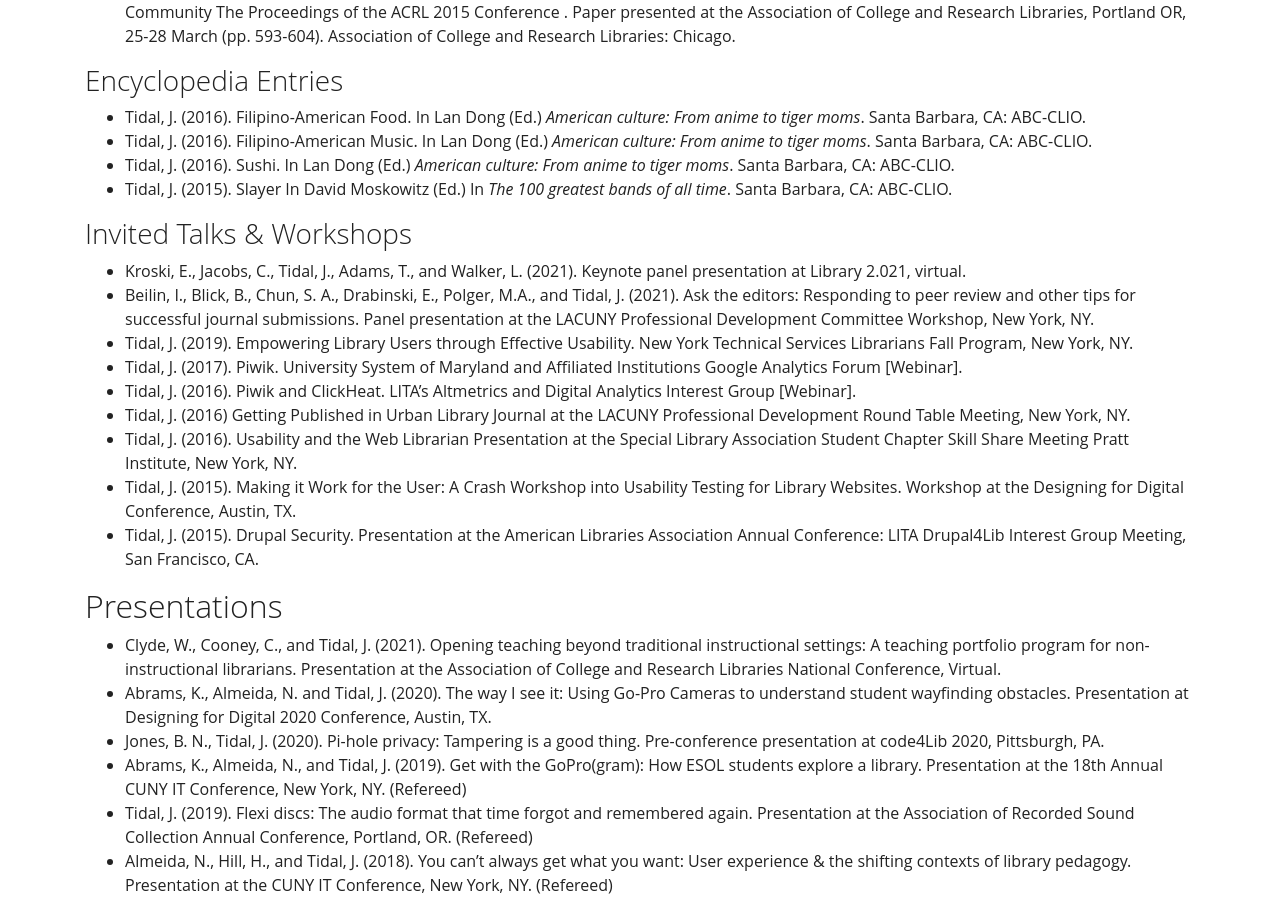
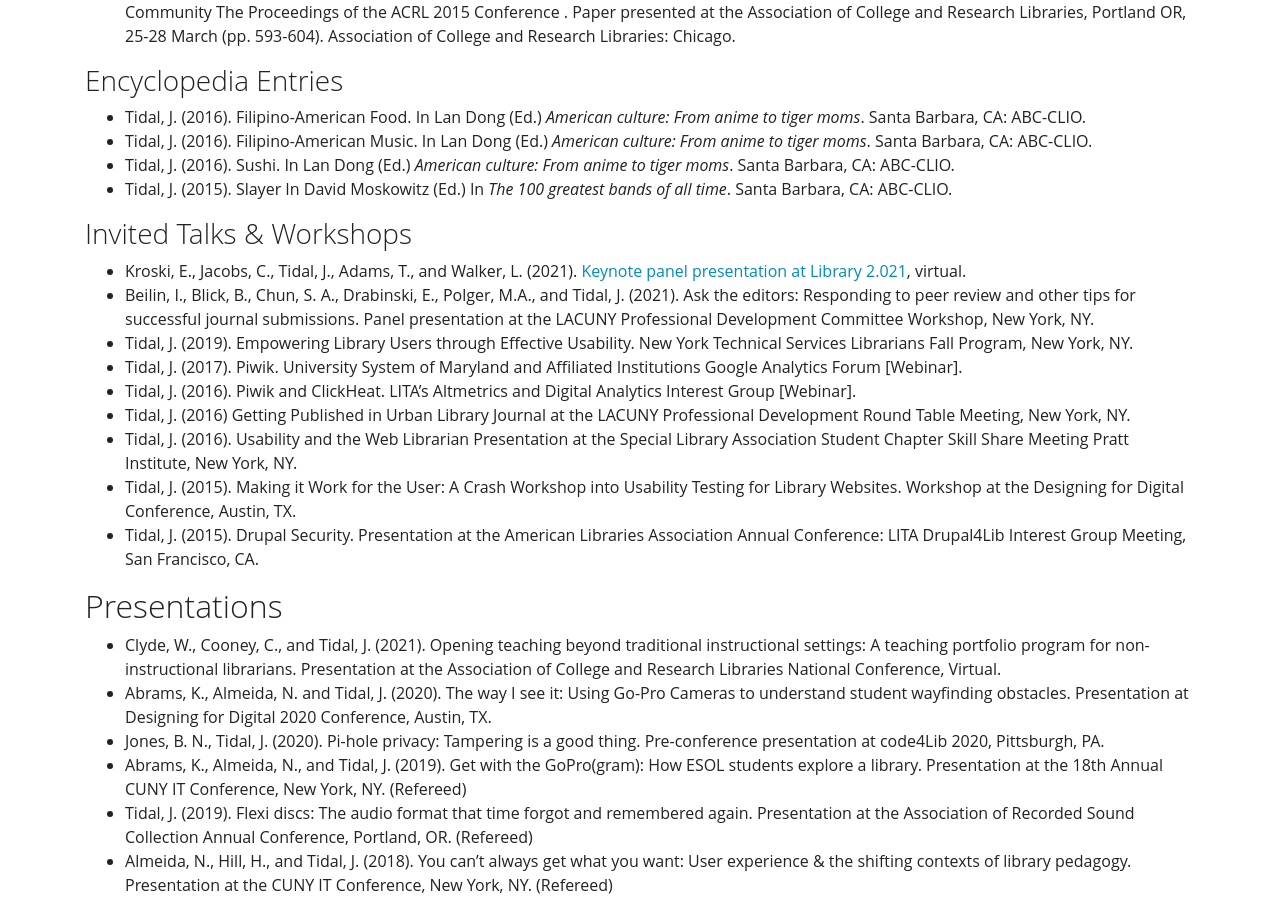
Before and after one commit to KentuckyFriedTofu/kentuckyfriedtofu.github.io.bak2, a Jekyll site: the page built from cv.md, in a window 1280 px wide and 900 px high, scrolled down 3098 px. Built offline with Jekyll 4.4.1, drawn with Linux system fonts in a browser that asks for light colours; part of the change alters nothing that is shown.

Commit message:
Update cv.md

```diff
--- a/cv.md
+++ b/cv.md
@@ -119,7 +119,7 @@ View my [Google Scholar Profile](https://scholar.google.com/citations?user=mAq-F
 
 ### Invited Talks & Workshops
 
-* Kroski, E., Jacobs, C., Tidal, J., Adams, T., and Walker, L. (2021). Keynote panel presentation at Library 2.021, virtual.<br>
+* Kroski, E., Jacobs, C., Tidal, J., Adams, T., and Walker, L. (2021). [Keynote panel presentation at Library 2.021](https://youtu.be/zlLjs-D9m84), virtual.<br>
 * Beilin, I., Blick, B., Chun, S. A., Drabinski, E., Polger, M.A., and Tidal, J. (2021). Ask the editors: Responding to peer review and other tips for successful journal submissions. Panel presentation at the LACUNY Professional Development Committee Workshop, New York, NY.<br>
 * Tidal, J. (2019). Empowering Library Users through Effective Usability. New York Technical Services Librarians Fall Program, New York, NY.<br>
 * Tidal, J. (2017). Piwik. University System of Maryland and Affiliated Institutions Google Analytics Forum [Webinar].<br>
```
